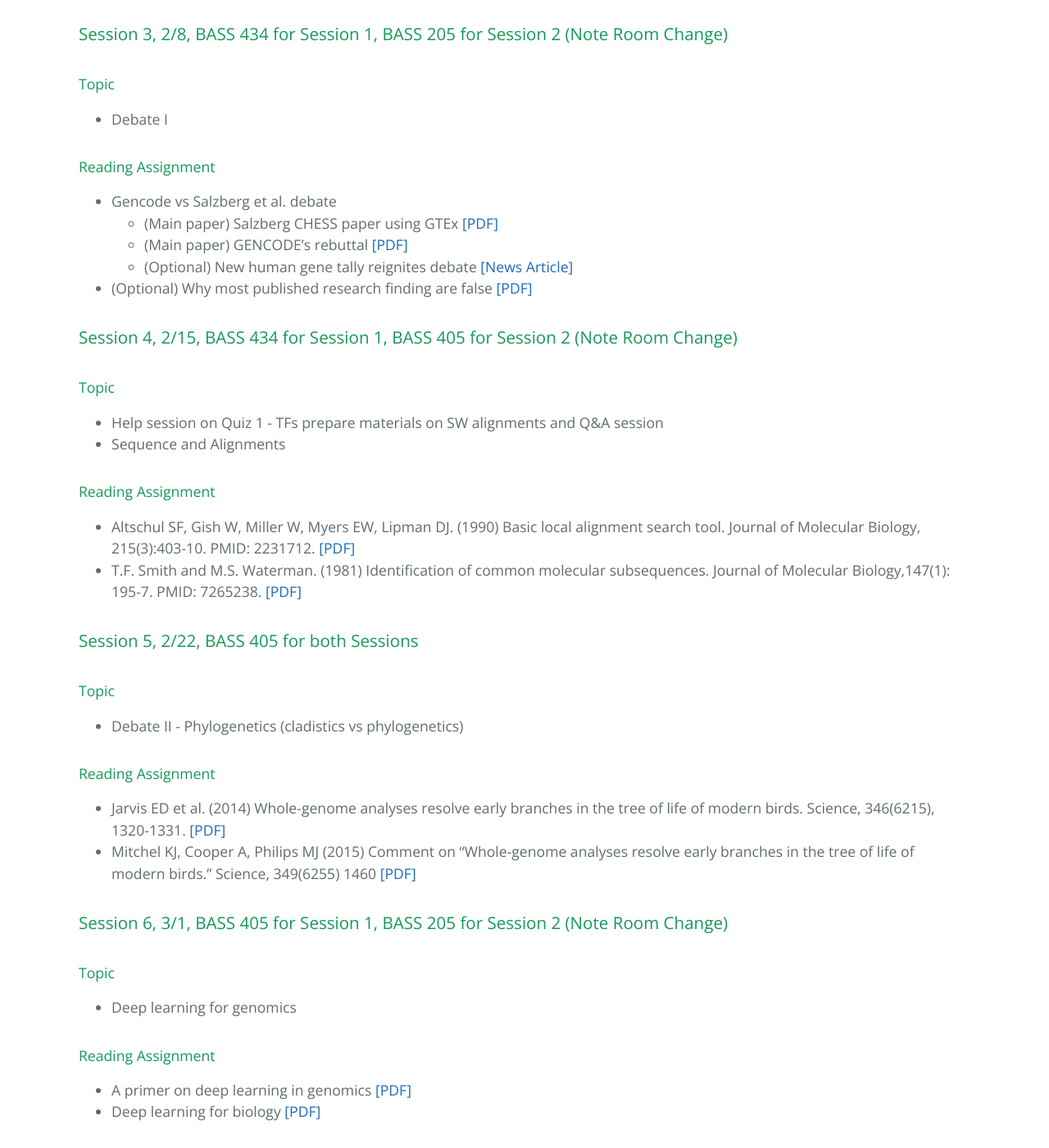
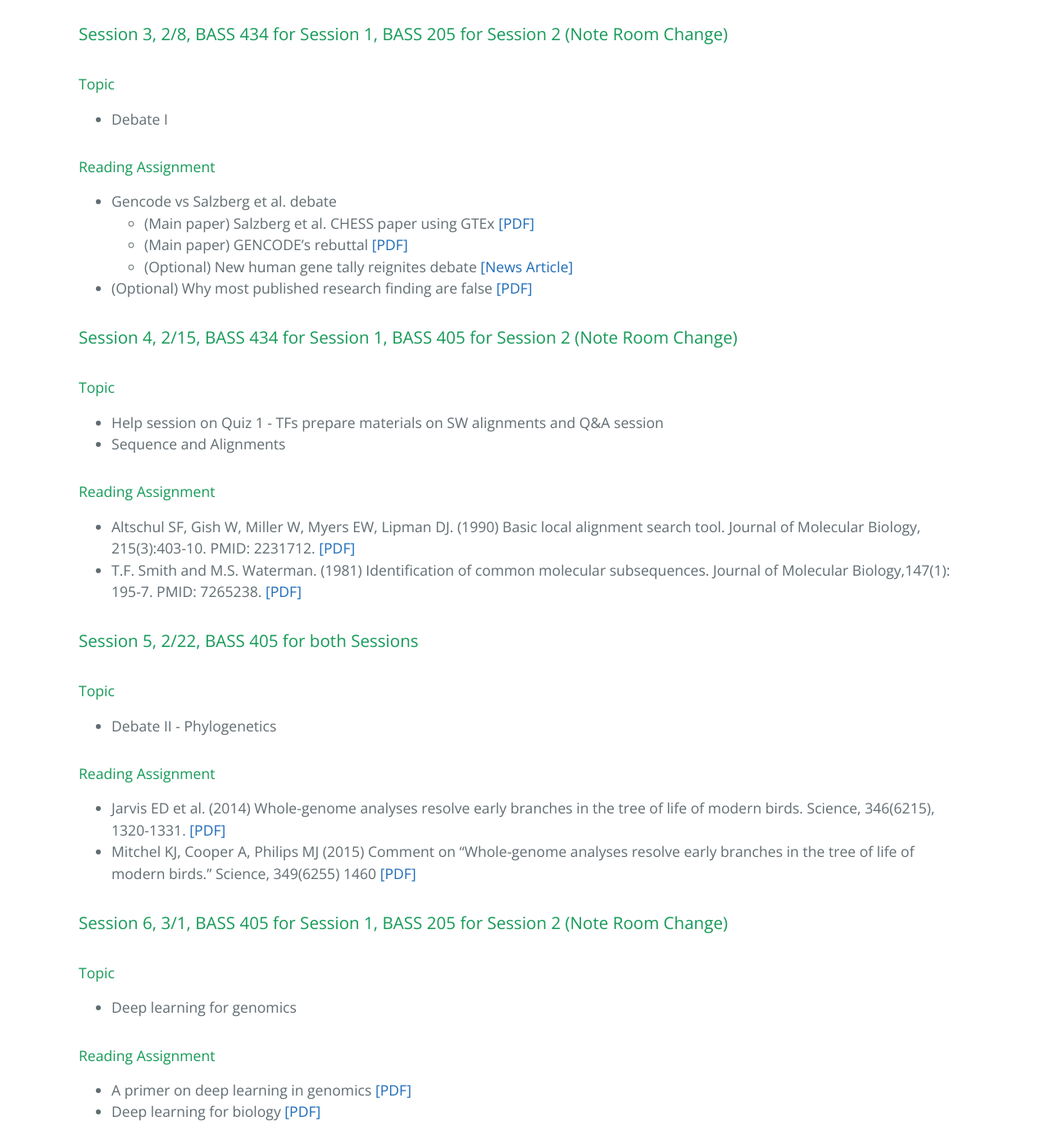
Before and after one commit to gersteinlab/cbb752b19, a Jekyll site: the page built from discussion.md, in a window 1280 px wide and 1400 px high, scrolled down 1967 px. Shown: the whole window at 82% size. Built offline with Jekyll 4.4.1, drawn with Linux system fonts in a browser that asks for light colours.

Commit message:
Update discussion.md

```diff
--- a/discussion.md
+++ b/discussion.md
@@ -55,7 +55,7 @@ Reading assignments for discussion sessions are listed below:
 
 #### Reading Assignment
 * Gencode vs Salzberg et al. debate
-  * (Main paper) Salzberg CHESS paper using GTEx [[PDF]](https://www.biorxiv.org/content/early/2018/05/29/332825.full.pdf)
+  * (Main paper) Salzberg et al. CHESS paper using GTEx [[PDF]](https://www.biorxiv.org/content/early/2018/05/29/332825.full.pdf)
   * (Main paper) GENCODE's rebuttal [[PDF]](https://www.biorxiv.org/content/early/2018/07/02/360602.full.pdf)
   * (Optional) New human gene tally reignites debate [[News Article]](https://www.nature.com/articles/d41586-018-05462-w)
 * (Optional) Why most published research finding are false [[PDF]](https://journals.plos.org/plosmedicine/article/file?id=10.1371/journal.pmed.0020124&type=printable)
@@ -73,7 +73,7 @@ Reading assignments for discussion sessions are listed below:
 ### Session 5,	2/22, BASS 405 for both Sessions
 
 #### Topic
-* Debate II - Phylogenetics (cladistics vs phylogenetics)
+* Debate II - Phylogenetics
 
 #### Reading Assignment
 * Jarvis ED et al. (2014) Whole-genome analyses resolve early branches in the tree of life of modern birds. Science, 346(6215), 1320-1331. [[PDF]](http://science.sciencemag.org/content/sci/346/6215/1320.full.pdf)
```
